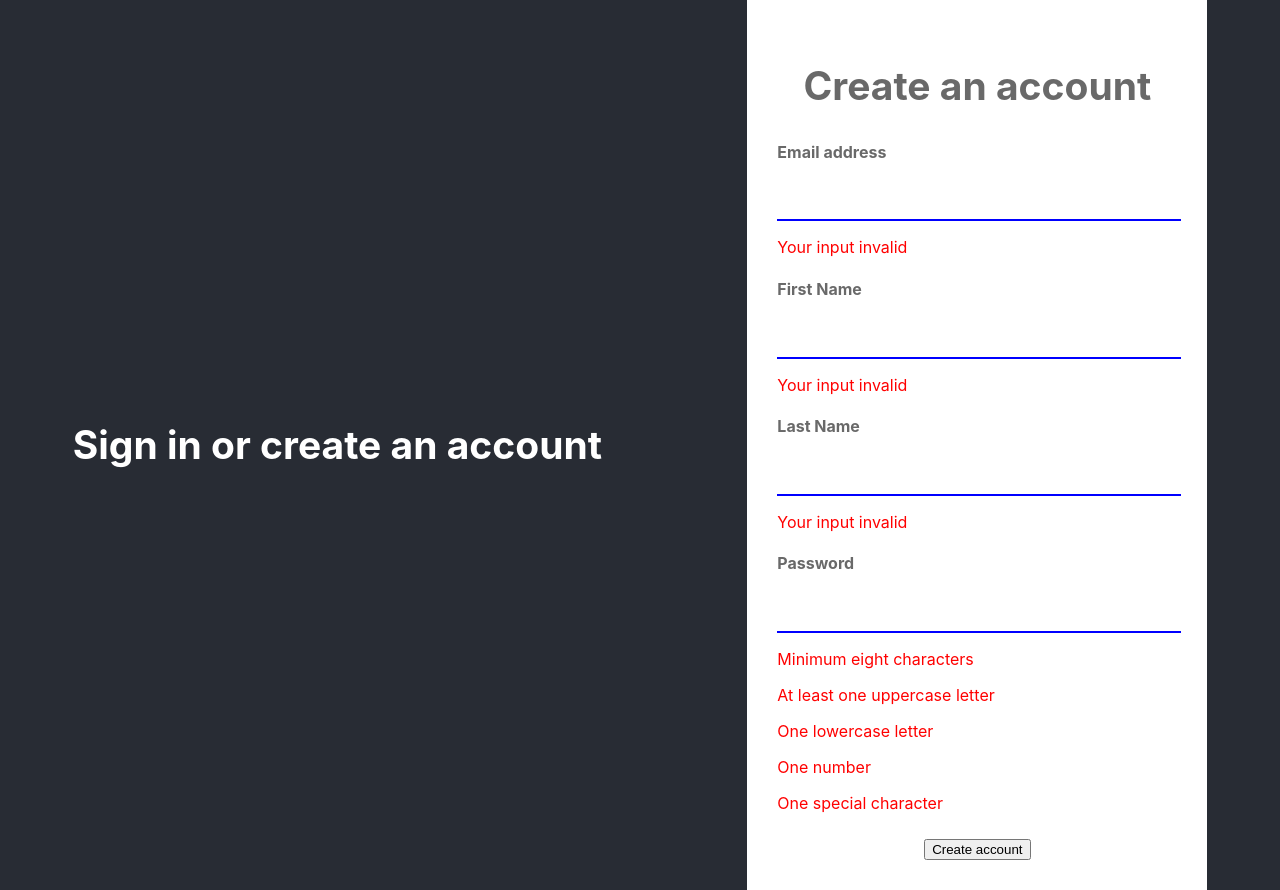
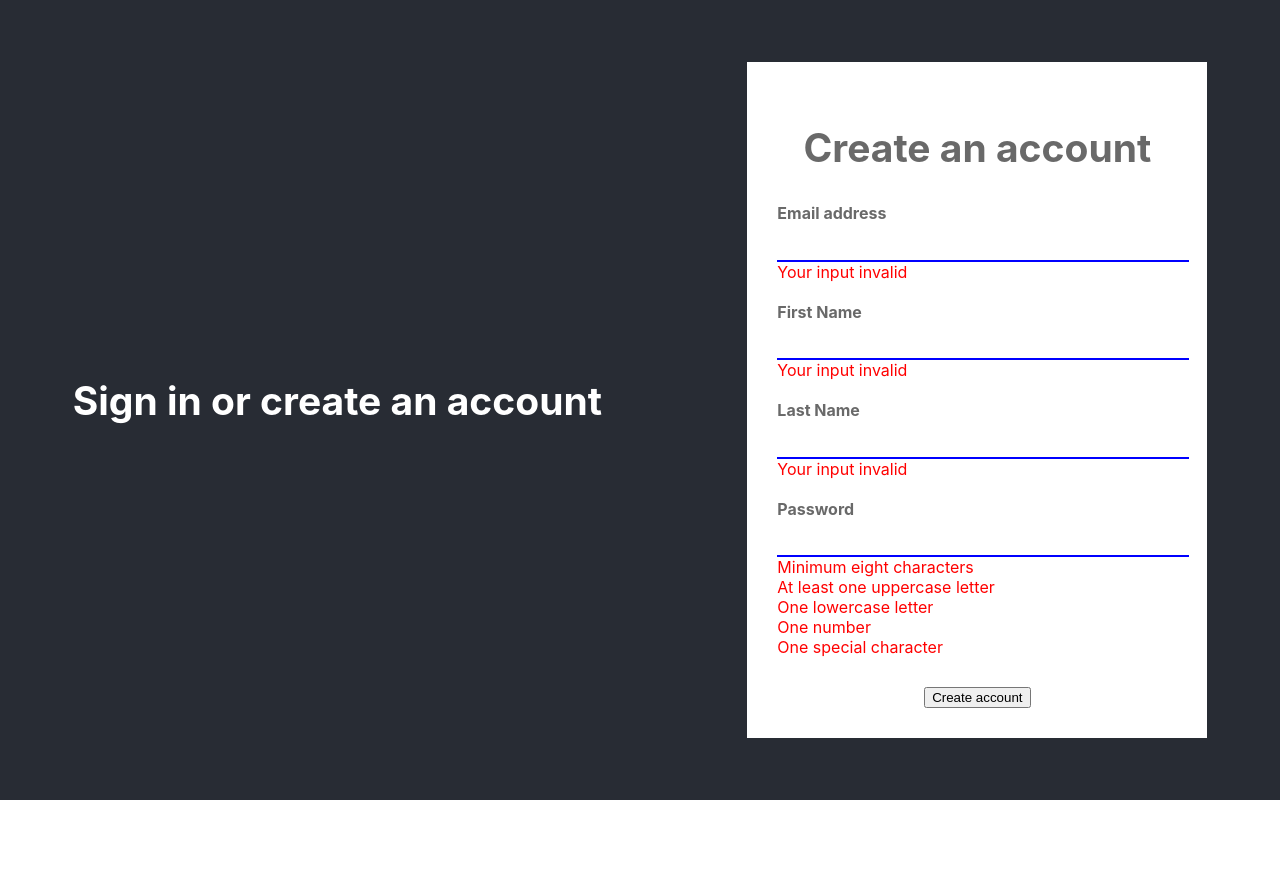
Before and after one commit to Anri-H/Form, a React (Create React App) app: page / in a window 1280 px wide. After the commit the page ends 800 px from the top, so only its background shows below. Built offline with nearby package versions, Linux system fonts and the light colour scheme.

Commit message:
feat(input.module.css): added margin for inputs

```diff
--- a/src/Components/Input/input.module.css
+++ b/src/Components/Input/input.module.css
@@ -1,6 +1,8 @@
 .Input {
   width: 100%;
   height: 30px;
+  margin: 0;
+  padding-left: 10px;
   outline: none;
   border-style: none;
   border-bottom: 2px solid blue;
@@ -9,13 +11,16 @@
 
 .labelGroup {
   text-align: left;
+  margin-bottom: 20px;
 }
 
 .title {
   font-size: 16px;
+  margin: 0;
 }
 
 .inValid {
   font-size: 16px;
   color: red;
+  margin: 0;
 }
```
